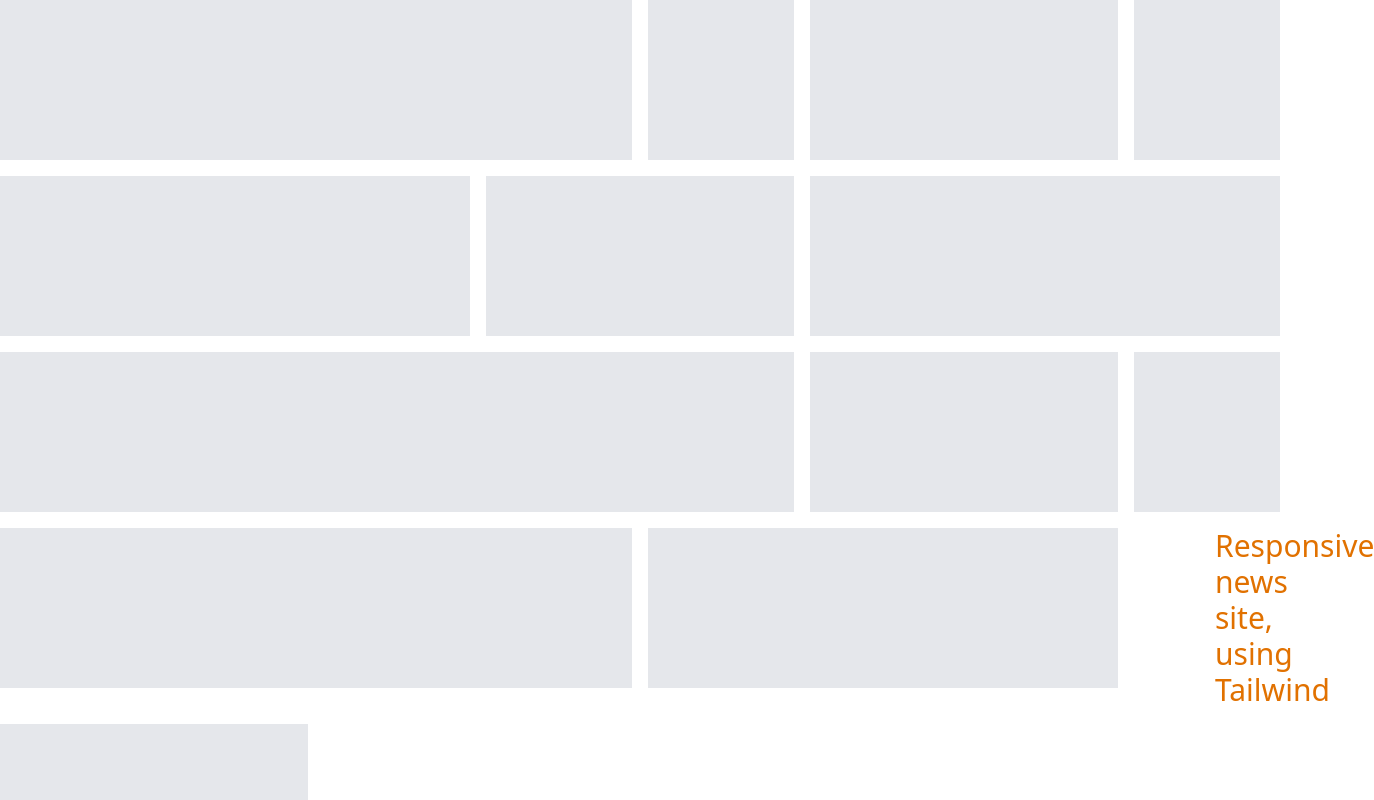
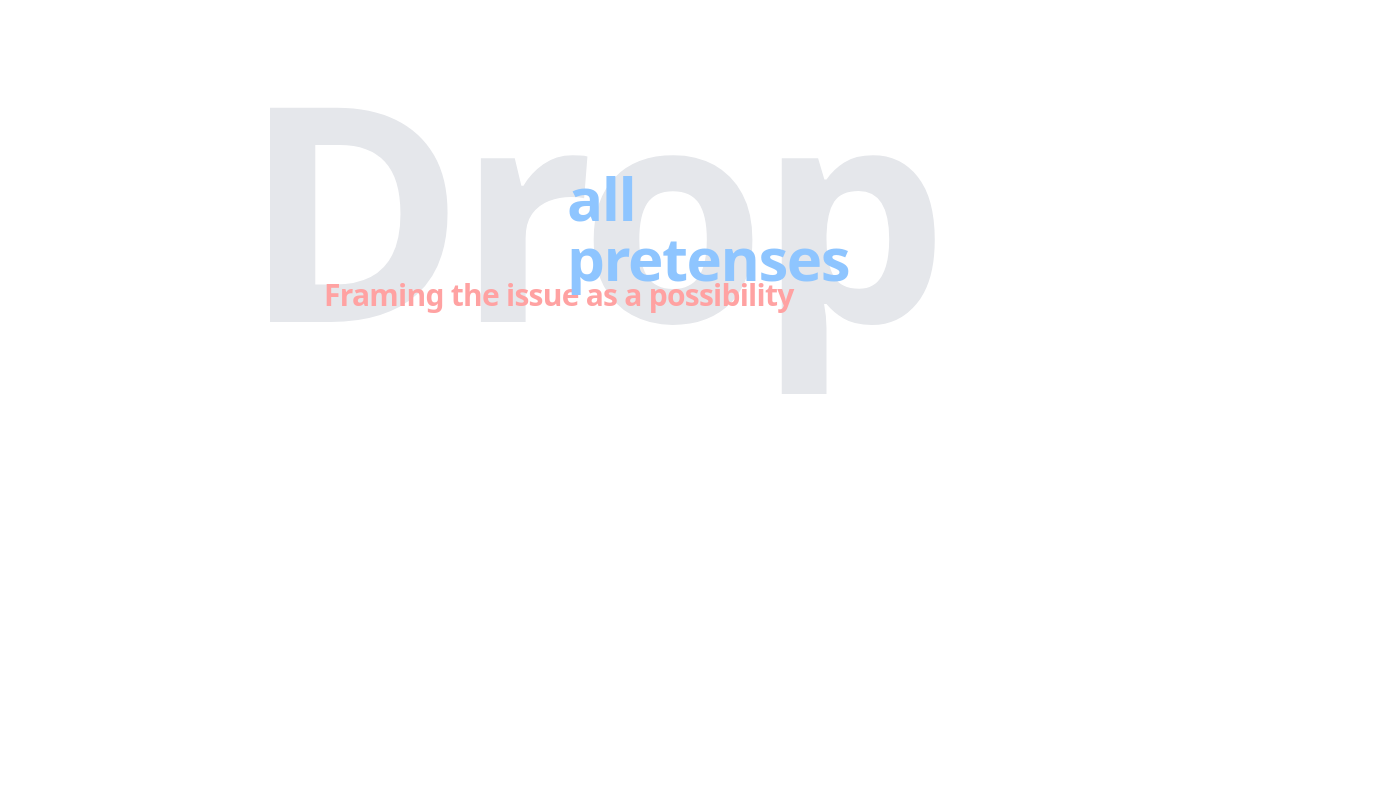
Before and after one commit to tobiasengberg/styling, a React (Vite) app in the folder ui-libraries/tailwind/react/responsive-news/: page / in a window 1280 px wide. Shown: the top 800 px of the page, 1374 px wide, since content can reach past the window. Built offline with nearby package versions, Linux system fonts and the light colour scheme.

Commit message:
Grid type

```diff
--- a/ui-libraries/tailwind/react/responsive-news/src/App.tsx
+++ b/ui-libraries/tailwind/react/responsive-news/src/App.tsx
@@ -1,18 +1,18 @@
 import './App.css'
-import Box from "./components/Box.tsx";
 
 function App() {
 
-    const boxes = [8, 2, 4, 6, 4, 6, 10, 8, 4, 6, 2, 2, 4]
   return (
-    <div id="site-container" className="mx-auto grid grid-cols-16 gap-4 grid-flow-dense w-xl md:w-3xl lg:w-5xl xl:w-7xl">
-        {boxes.map((box) => (
-            <Box span={box} />
-        ))}
-        <div>
-
+    <div id="site-container" className="mx-auto grid grid-cols-16 grid-rows-10 gap-4 grid-flow-dense w-xl md:w-3xl lg:w-5xl xl:w-7xl">
+        <div className="col-start-4 col-end-8 row-start-2 row-end-3 h-10">
+            <p className="text-[300px] m-0 p-0 font-bold leading-none tracking-tight text-gray-200">Drop</p>
         </div>
-      <h1 className="text-3xl lg:text-amber-600">Responsive news site, using Tailwind</h1>
+        <div className="col-start-5 col-end-12 row-start-6 row-end-8 h-10">
+            <p className="text-3xl m-0 p-0 font-bold leading-none tracking-tight text-red-300">Framing the issue as a possibility</p>
+        </div>
+        <div className="col-start-8 col-end-12 row-start-4 row-end-8 h-10">
+            <p className="text-6xl m-0 p-0 font-bold leading-none tracking-tight text-blue-300">all pretenses</p>
+        </div>
     </div>
   )
 }
```
